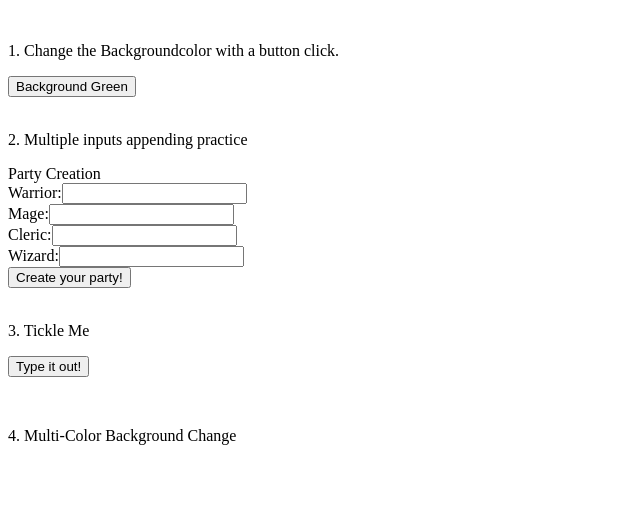
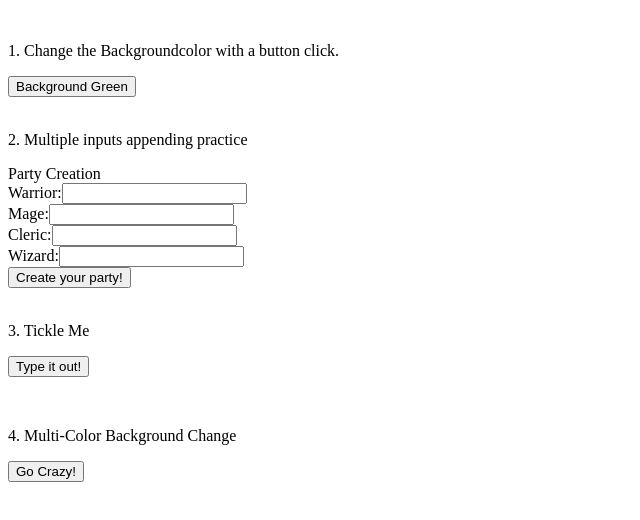
Before and after one commit to JDC1492/crazy_xylophone, a plain HTML site: page index.html in a window 1280 px wide. Shown: the whole page, without its empty margins (0-640 px from the left). Drawn offline with Linux system fonts and the light colour scheme.

Commit message:
exercise completed

```diff
--- a/everyday.js
+++ b/everyday.js
@@ -54,3 +54,8 @@ function typeWriter() {
   }
 }
 // Four
+let changeIt = function () {
+  const colors = ["red", "magenta", "blue", "yellow"];
+  let random = colors[Math.floor(Math.random() * colors.length)];
+  document.body.style.backgroundColor = random;
+};
--- a/index.html
+++ b/index.html
@@ -34,6 +34,10 @@
     </div>
   </br>
   <p>4. Multi-Color Background Change</p>
+  <div>
+    <button onclick="changeIt()">Go Crazy!</button>
+
+  </div>
   </body>
   <script src="everyday.js"></script>
 </html>
```
